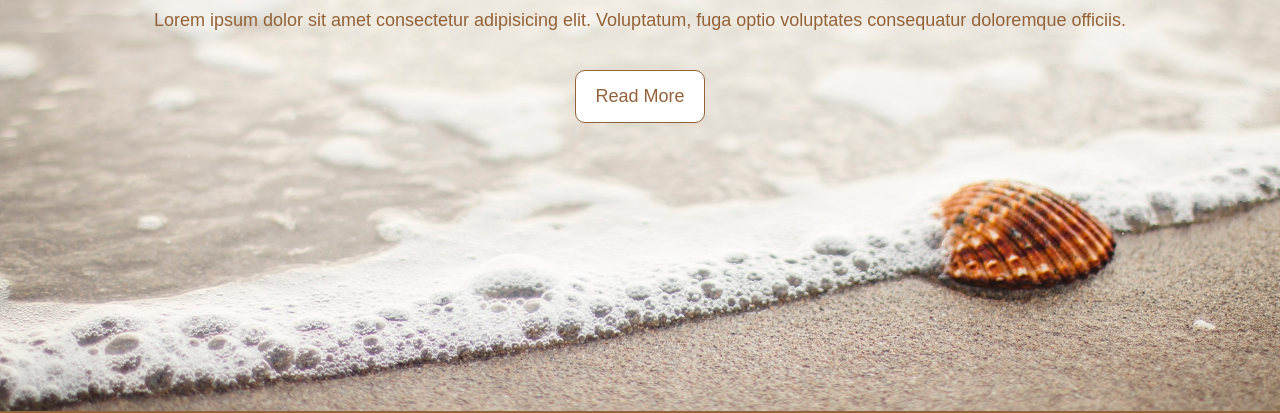
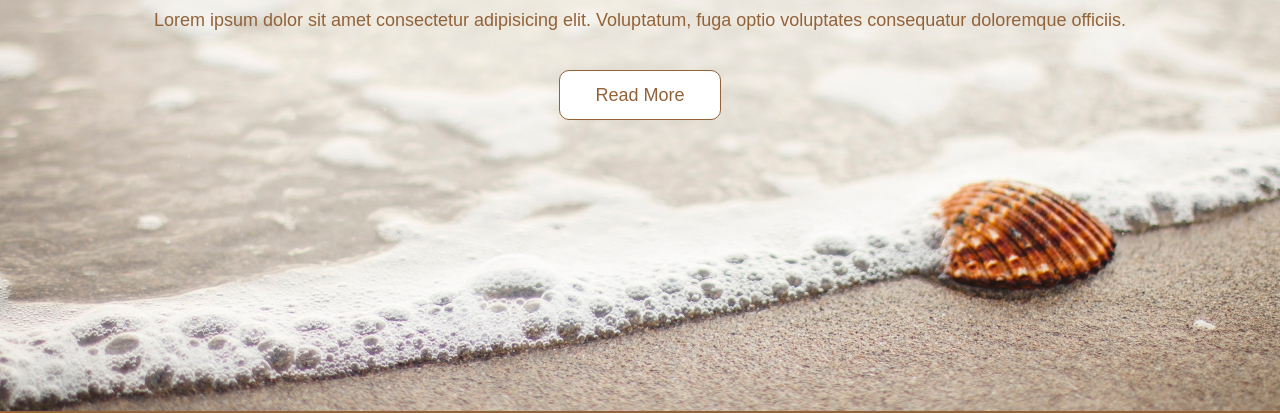
Before and after one commit to sshaparenko/freshcode-html-css-js, a plain HTML site: page beach-web/index.html in a window 1280 px wide. Shown: the part 389-802 px from the top of the page. Drawn offline with Linux system fonts and the light colour scheme.

Commit message:
change button to anchor in order to navigate

```diff
--- a/beach-web/index.html
+++ b/beach-web/index.html
@@ -12,7 +12,7 @@
   <header class="welcome">
     <h1>Welcome To The Beach</h1>
     <p>Lorem ipsum dolor sit amet consectetur adipisicing elit. Voluptatum, fuga optio voluptates consequatur doloremque officiis.</p>
-    <button>Read More</button>
+    <a>Read More</a>
   </header>
   <section class="main">
     <section class="first-block">
--- a/beach-web/style.css
+++ b/beach-web/style.css
@@ -31,7 +31,9 @@ body {
   padding-bottom: 15px;
   line-height: 30px;
 }
-.welcome button {
+.welcome a {
+  text-decoration: none;
+
   margin-top: 20px;
   padding: 15px;
 
@@ -41,11 +43,10 @@ body {
   border: 1px solid var(--darker-brown);
   border-radius: 10px;
 
-
   display: inline-block;
   min-width: 130px;
 }
-.welcome button:hover {
+.welcome a:hover {
   background-color: var(--darker-brown);
   color: #fff;
 }
```
